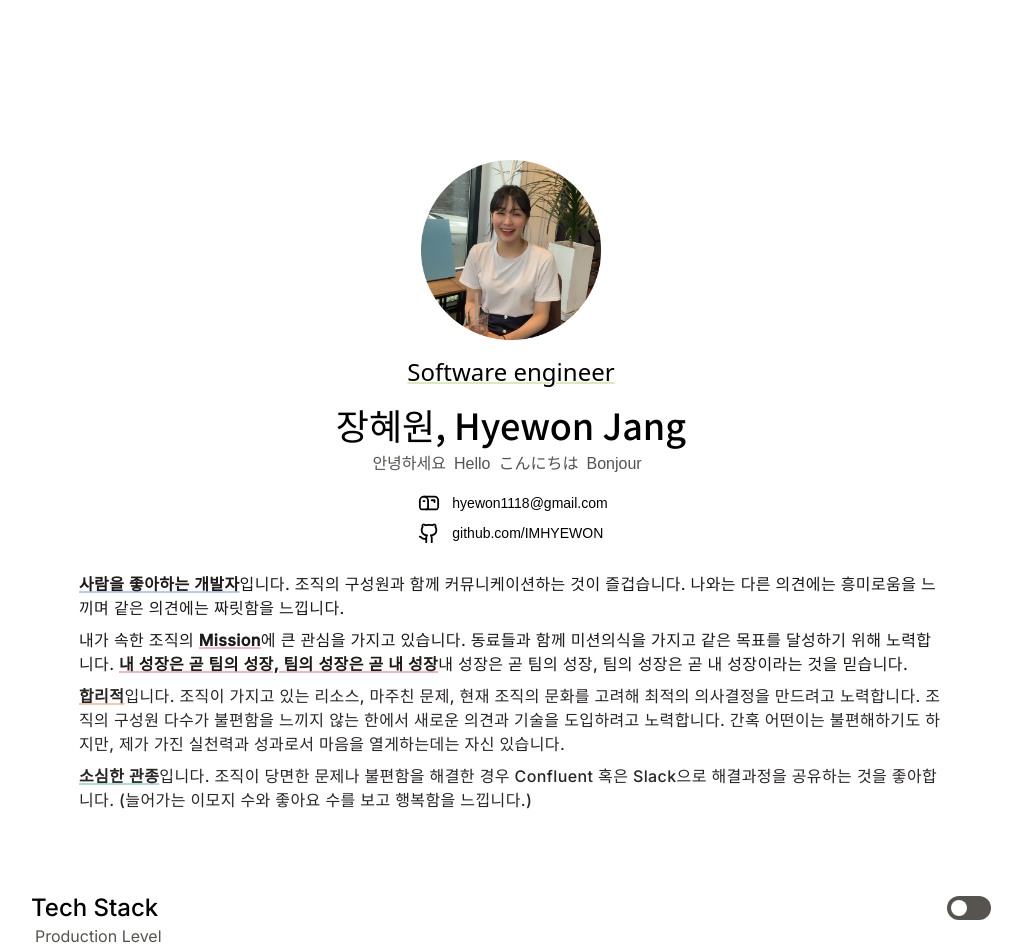
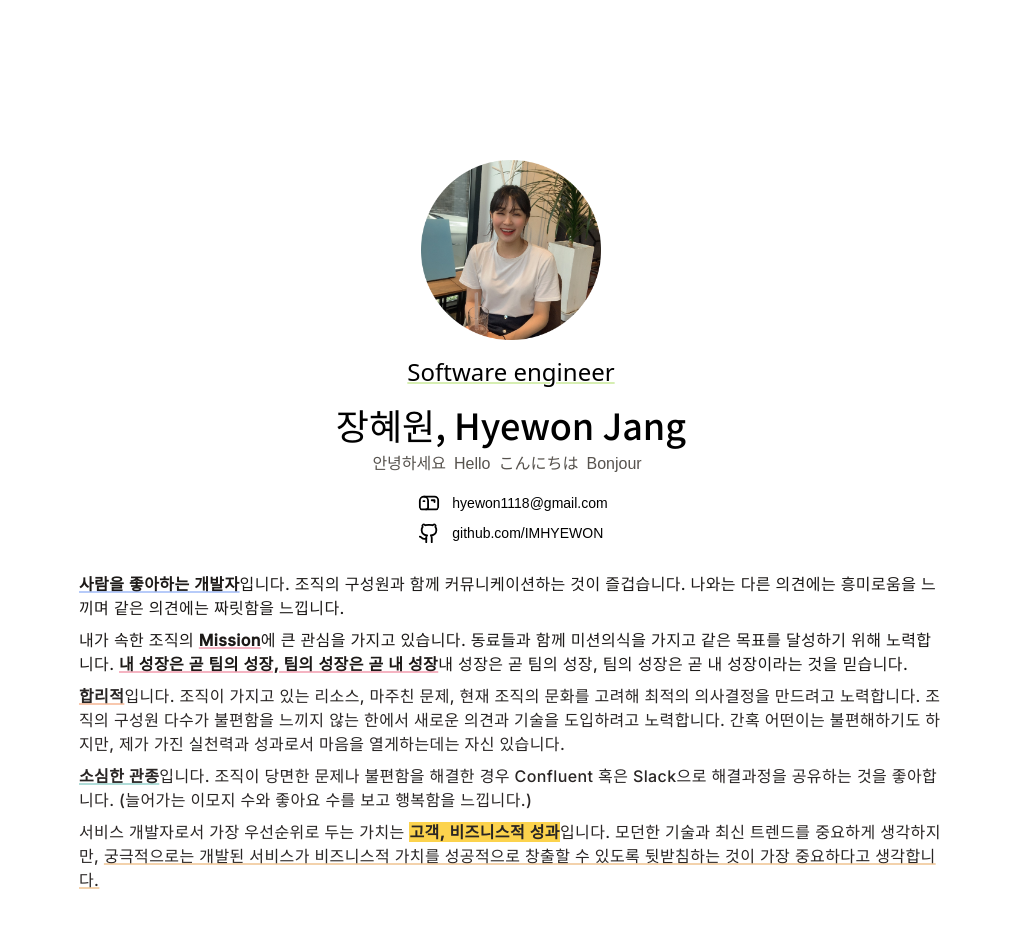
Before and after one commit to IMHYEWON/my-app, a Next.js app: page /career/about in a window 1280 px wide. Shown: the top 952 px of the page, without its empty margins (129-1151 px from the left). Built offline with nearby package versions, Linux system fonts and the light colour scheme; a web font is replaced by a local one.

Commit message:
Update about.tsx

```diff
--- a/src/pages/career/about.tsx
+++ b/src/pages/career/about.tsx
@@ -98,6 +98,14 @@ export default function About() {
                     <span className="inline underline decoration-2 decoration-teal-600/[.33] dark:decoration-teal-400 font-bold">소심한 관종</span>
                     <span className="font-medium">입니다. 조직이 당면한 문제나 불편함을 해결한 경우 Confluent 혹은 Slack으로 해결과정을 공유하는 것을 좋아합니다. (늘어가는 이모지 수와 좋아요 수를 보고 행복함을 느낍니다.)</span>
                 </div>
+                <div className={`${inter.className} tracking-wide text-sm sm:text-base text-stone-800 dark:text-stone-100 mt-2 mx-5 sm:mx-40 md:mx-52`}>
+                    <span className="font-medium ">서비스 개발자로서 가장 우선순위로 두는 가치는 </span>
+                    <span className="bg-amber-300 font-bold">고객, 비즈니스적 성과</span>
+                    <span className="font-medium">입니다. </span>
+                    <span className="font-medium">모던한 기술과 최신 트렌드를 중요하게 생각하지만, </span>
+                    <span className="font-medium inline underline decoration-2 decoration-amber-600/[.33] dark:decoration-amber-400">궁극적으로는 개발된 서비스가 비즈니스적 가치를 성공적으로 창출할 수 있도록 뒷받침하는 것이 가장 중요하다고 생각합니다.</span>
+
+                </div>
                 <div className="self-start pt-20 mt-15 sm:mx-20 sm:px-20">
                     <div className="flex justify-between items-center">
                         <p className={`${inter.className} text-2xl text-bold text-black dark:text-stone-50`}>Tech Stack</p>
```
